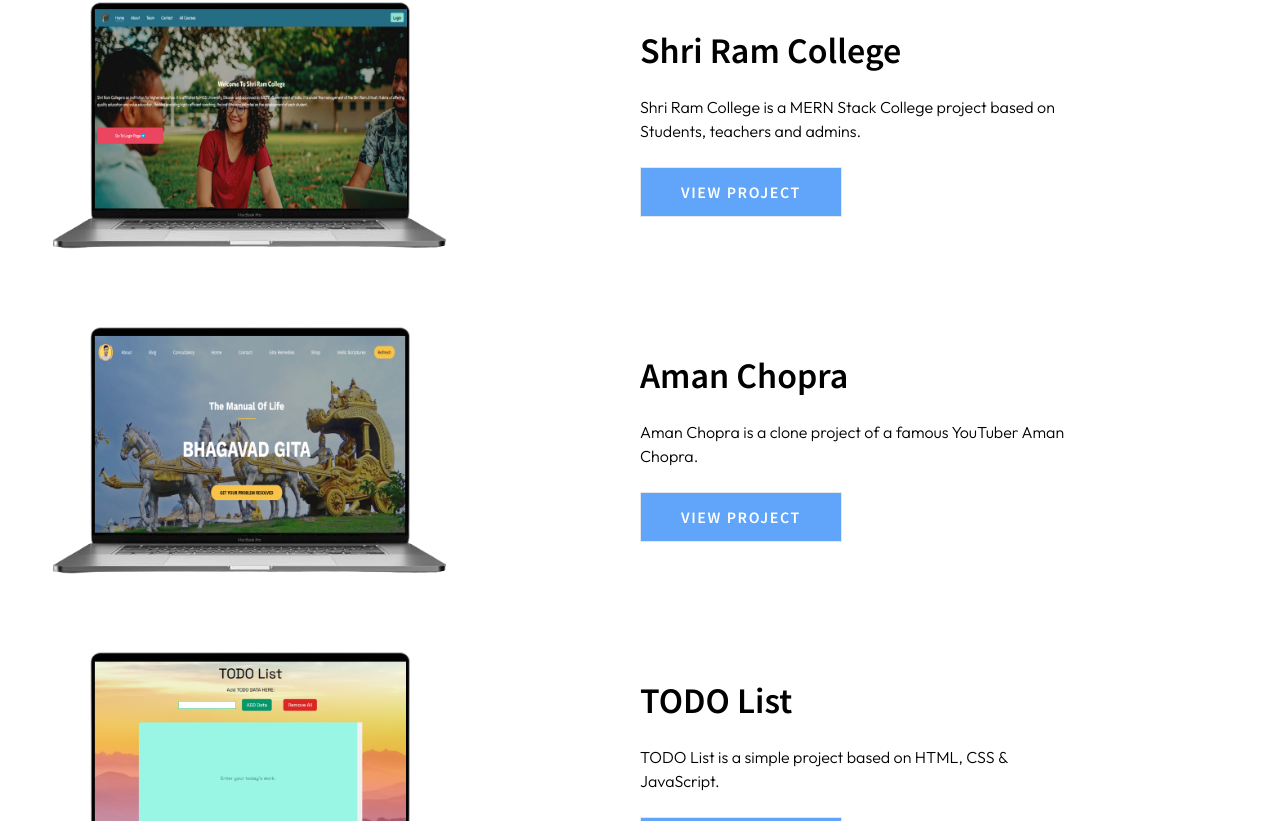
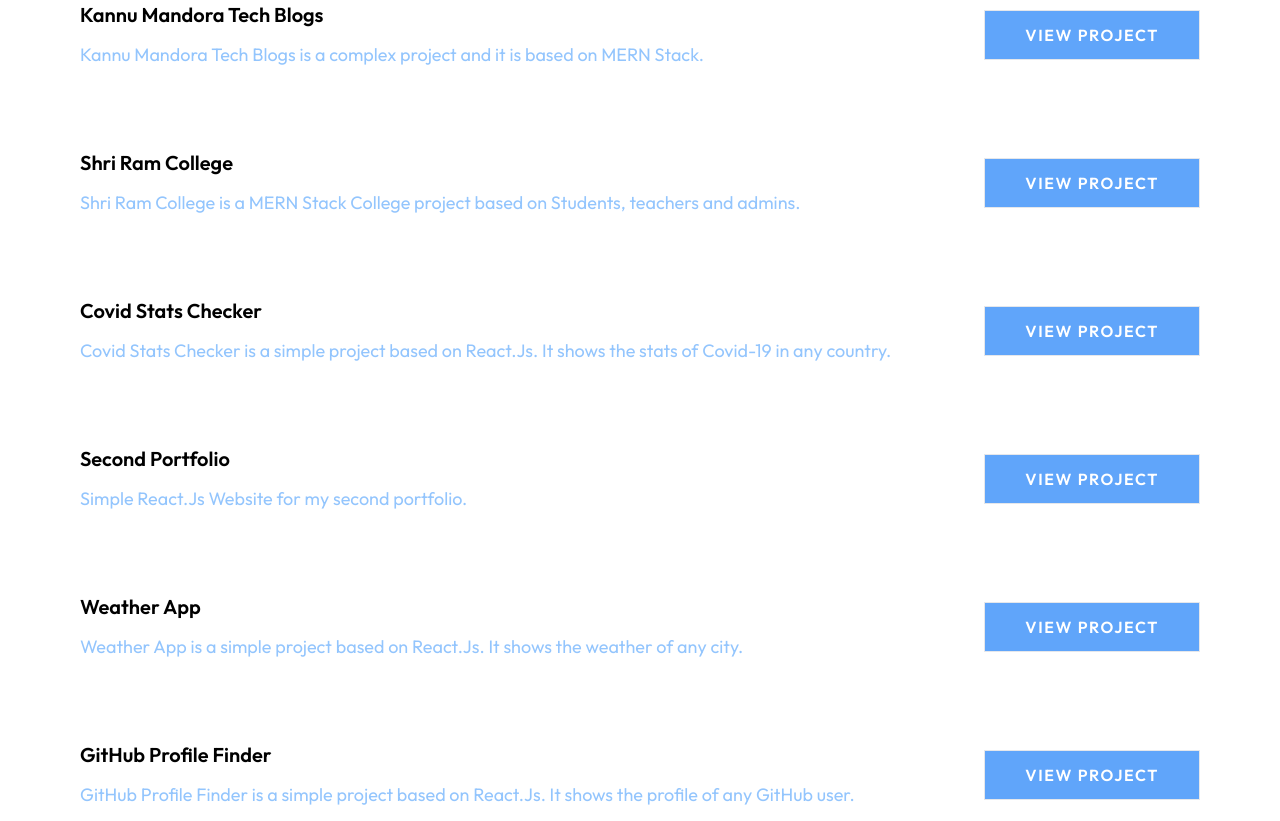
Before and after one commit to mandorakannu/my-website, a Next.js app: page / in a window 1280 px wide. Shown: the part 2079-2900 px from the top of the page. Built offline with nearby package versions, Linux system fonts and the light colour scheme.

Commit message:
Fix: Reponsiveness of projects

```diff
--- a/components/Projects.tsx
+++ b/components/Projects.tsx
@@ -1,13 +1,11 @@
-import Image from "next/image";
-import React from "react";
 import { Outfit } from "next/font/google";
 const outfit = Outfit({
   subsets: ["latin"],
-  weight: "300",
+  weight: ["100", "200", "300", "400", "500", "600", "700", "800", "900"],
 });
-import data from "@assets/json/projects.json";
 import Link from "next/link";
-export default function Projects() {
+
+export default function Projects(): JSX.Element {
   return (
     <>
       <div className="flex-col-center py-20 bg-white" id="Projects">
@@ -18,25 +16,98 @@
           created with each project <br /> containing its own case study
         </p>
       </div>
-      <div className="py-20" >
-        {data.map((project) => (
-          <div className="grid grid-cols-2 max-sm:grid-cols-1" key={project.title}>
-            <Image
-              src={`/images/${project.image}`}
-              width={500}
-              height={500}
-              alt={project.title}
-              title={project.title}
-              className="mix-blend-multiply"
-            />
-            <div className="flex flex-col justify-center items-start max-sm:items-center gap-6">
-              <h2 className="text-4xl">{project.title}</h2>
-              <p className={`w-2/3 ${outfit.className}`}>{project.desc}</p>
-              <Link href={project.link} className="bg-blue-400 px-10 py-3 uppercase border text-white tracking-widest hover:shadow-2xl transition-all delay-100 hover:border-sky-500" target="_blank">View Project</Link>
+        <div className={`py-20 ${outfit.className}`}>
+          <div className="flex max-sm:flex-col max-sm:text-center justify-between items-center gap-10 px-20 py-10">
+            <div className="flex flex-col gap-3">
+              <h1 className="text-bold text-xl">Kannu Mandora Tech Blogs</h1>
+              <h2 className="text-lg font-normal text-blue-300">
+              Kannu Mandora Tech Blogs is a complex project and it is based on MERN Stack.
+              </h2>
             </div>
+            <Link
+              href="https://mandorakannu.me/"
+              className="bg-blue-400 px-10 py-3 uppercase border text-white tracking-widest hover:shadow-2xl transition-all delay-100 hover:border-sky-500"
+              target="_blank"
+            >
+              View Project
+            </Link>
           </div>
-        ))}
-      </div>
+          <div className="flex max-sm:flex-col max-sm:text-center justify-between items-center gap-10 px-20 py-10">
+            <div className="flex flex-col gap-3">
+              <h1 className="text-bold text-xl">Shri Ram College</h1>
+              <h2 className="text-lg font-normal text-blue-300">
+              Shri Ram College is a MERN Stack College project based on Students, teachers and admins.
+              </h2>
+            </div>
+            <Link
+              href="https://shriramcollege.onrender.com/"
+              className="bg-blue-400 px-10 py-3 uppercase border text-white tracking-widest hover:shadow-2xl transition-all delay-100 hover:border-sky-500"
+              target="_blank"
+            >
+              View Project
+            </Link>
+          </div>
+          <div className="flex max-sm:flex-col max-sm:text-center justify-between items-center gap-10 px-20 py-10">
+            <div className="flex flex-col gap-3">
+              <h1 className="text-bold text-xl">Covid Stats Checker</h1>
+              <h2 className="text-lg font-normal text-blue-300">
+              Covid Stats Checker is a simple project based on React.Js. It shows the stats of Covid-19 in any country.
+              </h2>
+            </div>
+            <Link
+              href="https://covid.mandorakannu.tech/"
+              className="bg-blue-400 px-10 py-3 uppercase border text-white tracking-widest hover:shadow-2xl transition-all delay-100 hover:border-sky-500"
+              target="_blank"
+            >
+              View Project
+            </Link>
+          </div>
+          <div className="flex max-sm:flex-col max-sm:text-center justify-between items-center gap-10 px-20 py-10">
+            <div className="flex flex-col gap-3">
+              <h1 className="text-bold text-xl">Second Portfolio</h1>
+              <h2 className="text-lg font-normal text-blue-300">
+              Simple React.Js Website for my second portfolio.
+              </h2>
+            </div>
+            <Link
+              href="https://main.mandorakannu.tech/"
+              className="bg-blue-400 px-10 py-3 uppercase border text-white tracking-widest hover:shadow-2xl transition-all delay-100 hover:border-sky-500"
+              target="_blank"
+            >
+              View Project
+            </Link>
+          </div>
+          <div className="flex max-sm:flex-col max-sm:text-center justify-between items-center gap-10 px-20 py-10">
+            <div className="flex flex-col gap-3">
+              <h1 className="text-bold text-xl">Weather App</h1>
+              <h2 className="text-lg font-normal text-blue-300">
+              Weather App is a simple project based on React.Js. It shows the weather of any city.
+              </h2>
+            </div>
+            <Link
+              href="https://weather.mandorakannu.tech/"
+              className="bg-blue-400 px-10 py-3 uppercase border text-white tracking-widest hover:shadow-2xl transition-all delay-100 hover:border-sky-500"
+              target="_blank"
+            >
+              View Project
+            </Link>
+          </div>
+          <div className="flex max-sm:flex-col max-sm:text-center justify-between items-center gap-10 px-20 py-10">
+            <div className="flex flex-col gap-3">
+              <h1 className="text-bold text-xl">GitHub Profile Finder</h1>
+              <h2 className="text-lg font-normal text-blue-300">
+              GitHub Profile Finder is a simple project based on React.Js. It shows the profile of any GitHub user.
+              </h2>
+            </div>
+            <Link
+              href="https://githubfinder.mandorakannu.tech/"
+              className="bg-blue-400 px-10 py-3 uppercase border text-white tracking-widest hover:shadow-2xl transition-all delay-100 hover:border-sky-500"
+              target="_blank"
+            >
+              View Project
+            </Link>
+          </div>
+        </div>
     </>
   );
 }
```
